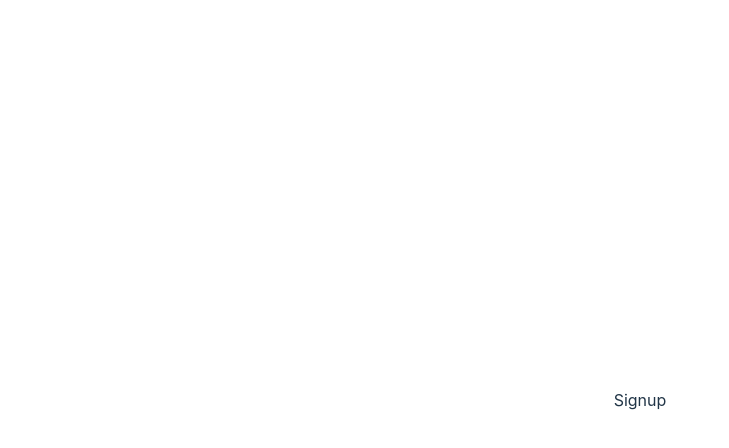
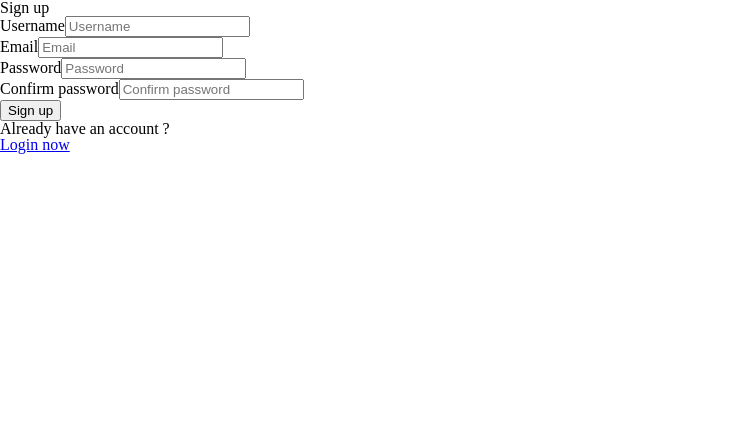
Before and after one commit to louis-stintzy/reusable-form-demo, a React (Vite) app: page /signup in a window 1280 px wide. Shown: the top 448 px of the page, without its empty margins (0-729 px from the left). Built offline with nearby package versions, Linux system fonts and the light colour scheme.

Commit message:
feat(forms): add login and signup forms

```diff
--- a/src/App.tsx
+++ b/src/App.tsx
@@ -1,6 +1,6 @@
 import { Outlet } from 'react-router-dom';
 
-import './App.css';
+// import './App.css';
 
 function App() {
   return (
--- a/src/components/PageComponents/LoginForm/LoginForm.tsx
+++ b/src/components/PageComponents/LoginForm/LoginForm.tsx
@@ -1,8 +1,44 @@
 function LoginForm() {
   return (
-    <>
-      <p>LoginForm</p>
-    </>
+    <div className="login-form__container">
+      <div className="login-form__wrapper">
+        <h2 className="login-form__title">Log in</h2>
+        <form className="login-form__form">
+          <div className="login-form__input-container">
+            <label htmlFor="email" className="login-form__label">
+              Email
+            </label>
+            <input
+              type="email"
+              name="email"
+              id="email"
+              placeholder="Email"
+              className="login-form__input"
+            />
+          </div>
+          <div className="login-form__input-container">
+            <label htmlFor="password" className="login-form__label">
+              Password
+            </label>
+            <input
+              type="password"
+              name="password"
+              id="password"
+              placeholder="Password"
+              className="login-form__input"
+            />
+          </div>
+          <button type="submit" className="login-form__button">
+            Log in
+          </button>
+          <div className="login-form__link-container">
+            <a href="#" className="login-form__link">
+              Forgot password?
+            </a>
+          </div>
+        </form>
+      </div>
+    </div>
   );
 }
 
--- a/src/components/PageComponents/SignupForm/SignupForm.tsx
+++ b/src/components/PageComponents/SignupForm/SignupForm.tsx
@@ -1,8 +1,71 @@
 function SignupForm() {
   return (
-    <>
-      <p>SignupForm</p>
-    </>
+    <div className="signup-form__container">
+      <div className="signup-form__wrapper">
+        <h2 className="signup-form__title">Sign up</h2>
+        <form className="signup-form__form">
+          <div className="signup-form__input-container">
+            <label htmlFor="username" className="signup-form__label">
+              Username
+            </label>
+            <input
+              type="text"
+              name="username"
+              id="username"
+              placeholder="Username"
+              className="signup-form__input"
+            />
+          </div>
+          <div className="signup-form__input-container">
+            <label htmlFor="email" className="signup-form__label">
+              Email
+            </label>
+            <input
+              type="email"
+              name="email"
+              id="email"
+              placeholder="Email"
+              className="signup-form__input"
+            />
+          </div>
+          <div className="signup-form__input-container">
+            <label htmlFor="password" className="signup-form__label">
+              Password
+            </label>
+            <input
+              type="password"
+              name="password"
+              id="password"
+              placeholder="Password"
+              className="signup-form__input"
+            />
+          </div>
+          <div className="signup-form__input-container">
+            <label htmlFor="confirm-password" className="signup-form__label">
+              Confirm password
+            </label>
+            <input
+              type="password"
+              name="confirm-password"
+              id="confirm-password"
+              placeholder="Confirm password"
+              className="signup-form__input"
+            />
+          </div>
+          <button type="submit" className="signup-form__button">
+            Sign up
+          </button>
+          <div className="signup-form__link-container">
+            <p className="signup-form__link-message">
+              Already have an account ?
+            </p>
+            <a href="#" className="signup-form__link">
+              Login now
+            </a>
+          </div>
+        </form>
+      </div>
+    </div>
   );
 }
 
--- a/src/main.tsx
+++ b/src/main.tsx
@@ -3,7 +3,7 @@ import { createRoot } from 'react-dom/client';
 import { RouterProvider } from 'react-router-dom';
 import { router } from './router.tsx';
 
-import './index.css';
+import './reset.css';
 
 createRoot(document.getElementById('root')!).render(
   <StrictMode>
--- a/src/pages/Signup/Signup.tsx
+++ b/src/pages/Signup/Signup.tsx
@@ -1,7 +1,9 @@
+import SignupForm from '../../components/PageComponents/SignupForm/SignupForm';
+
 function Signup() {
   return (
     <>
-      <p>Signup</p>
+      <SignupForm />
     </>
   );
 }
--- /dev/null
+++ b/src/reset.css
@@ -0,0 +1,129 @@
+/* http://meyerweb.com/eric/tools/css/reset/
+   v2.0 | 20110126
+   License: none (public domain)
+*/
+
+html,
+body,
+div,
+span,
+applet,
+object,
+iframe,
+h1,
+h2,
+h3,
+h4,
+h5,
+h6,
+p,
+blockquote,
+pre,
+a,
+abbr,
+acronym,
+address,
+big,
+cite,
+code,
+del,
+dfn,
+em,
+img,
+ins,
+kbd,
+q,
+s,
+samp,
+small,
+strike,
+strong,
+sub,
+sup,
+tt,
+var,
+b,
+u,
+i,
+center,
+dl,
+dt,
+dd,
+ol,
+ul,
+li,
+fieldset,
+form,
+label,
+legend,
+table,
+caption,
+tbody,
+tfoot,
+thead,
+tr,
+th,
+td,
+article,
+aside,
+canvas,
+details,
+embed,
+figure,
+figcaption,
+footer,
+header,
+hgroup,
+menu,
+nav,
+output,
+ruby,
+section,
+summary,
+time,
+mark,
+audio,
+video {
+  margin: 0;
+  padding: 0;
+  border: 0;
+  font-size: 100%;
+  font: inherit;
+  vertical-align: baseline;
+}
+/* HTML5 display-role reset for older browsers */
+article,
+aside,
+details,
+figcaption,
+figure,
+footer,
+header,
+hgroup,
+menu,
+nav,
+section {
+  display: block;
+}
+body {
+  line-height: 1;
+}
+ol,
+ul {
+  list-style: none;
+}
+blockquote,
+q {
+  quotes: none;
+}
+blockquote:before,
+blockquote:after,
+q:before,
+q:after {
+  content: '';
+  content: none;
+}
+table {
+  border-collapse: collapse;
+  border-spacing: 0;
+}
```
